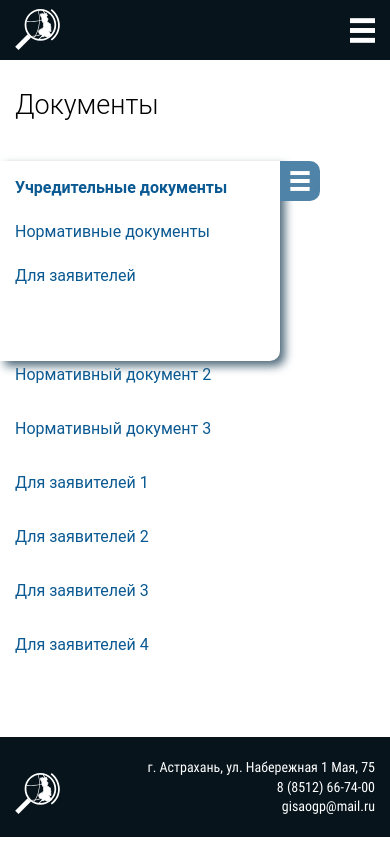
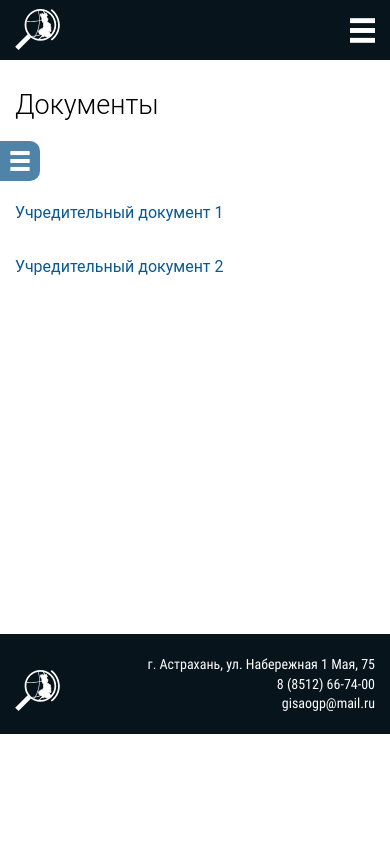
Before and after one commit to yixellet/cpapr-front, a React (Create React App) app: page /docs in a window 390 px wide. Built offline with nearby package versions, Linux system fonts and the light colour scheme.

Commit message:
работаю над докуентами

```diff
--- a/src/components/Documents/Documents.jsx
+++ b/src/components/Documents/Documents.jsx
@@ -7,32 +7,41 @@ import DocumentsList from './DocumentsList/DocumentsList';
 import mainBlockStyles from '../CommonMainBlock/CommonMainBlock.module.css';
 import documentsStyles from './Documents.module.css';
 
-class Documents extends React.Component {
+class  Documents extends React.Component {
   constructor(props) {
-    super(props);
+    super(props)
 
+    this.handleChangeDocType = this.handleChangeDocType.bind(this);
+    this.getUniqueValues = this.getUniqueValues.bind(this);
     this.documentTypes = this.getUniqueValues(this.props.docList);
 
     this.state = {
-      activeDocumentType: this.documentTypes[0],
+      activeDocumentType: this.documentTypes[0]
     }
-
-    this.handleChangeDocType = this.handleChangeDocType.bind(this);
-  }
-
-  handleChangeDocType(activeDocType) {
-    this.setState({docType: activeDocType})
-    console.log(this.state);
   }
 
   getUniqueValues(arr) {
     let result = [];
+    let objResult = [];
     for (let obj of arr) {
       if (!result.includes(obj.typeName)) {
-        result.push(obj.typeName)
+        result.push(obj.typeName);
+        objResult.push({name: obj.typeName, link: obj.type})
       }
     }
-    return result;
+    return objResult;
+  }
+
+  chooseDocumentType(type) {
+    const res = this.props.docList.filter((doc) => {
+      return (doc.type === type)
+    })
+    return res
+  }
+
+  handleChangeDocType(docType) {
+    this.setState({ activeDocumentType: docType })
+    console.log(docType)
   }
 
   render() {
@@ -41,8 +50,8 @@ class Documents extends React.Component {
         <section className={mainBlockStyles.content}>
           <PageTitle name="Документы" />
           <div className={documentsStyles.body}>
-            <SideMenu handleClick={this.handleChangeDocType} list={this.documentTypes} activeDocumentType={this.state.activeDocumentType} />
-            <DocumentsList list={this.props.docList} />
+            <SideMenu list={this.documentTypes} activeDocumentType={this.state.activeDocumentType.link} onMenuItemClick={this.handleChangeDocType} />
+            <DocumentsList list={this.chooseDocumentType(this.state.activeDocumentType.link)} />
           </div>
         </section>
       </main>
--- a/src/components/Documents/DocumentsList/Document/Document.jsx
+++ b/src/components/Documents/DocumentsList/Document/Document.jsx
@@ -7,7 +7,7 @@ class Document extends React.Component {
   render() {
     return (
       <li className={styles.item}>
-        <Link className={styles.link} target="blank" to={this.props.content.doc_file}>{this.props.content.name}</Link>
+        <Link className={styles.link} target="blank" to={this.props.content.link}>{this.props.content.name}</Link>
       </li>
     )
   }
--- a/src/components/SideMenu/SideMenu.jsx
+++ b/src/components/SideMenu/SideMenu.jsx
@@ -5,16 +5,29 @@ import SideMenuItem from './SideMenuItem/SideMenuItem';
 import styles from './SideMenu.module.css';
 
 class SideMenu extends React.Component {
+  constructor(props) {
+    super(props)
+
+    this.state = {
+      isOpen: false
+    }
+
+    this.handleSideMenuOpenOrClose = this.handleSideMenuOpenOrClose.bind(this)
+  }
+
+  handleSideMenuOpenOrClose() {
+    const { isOpen } = this.state;
+    this.setState({ isOpen: !isOpen });
+  }
 
   render() {
-    console.log(this.props);
     return (
-      <div className={styles.side_menu}>
-        <button className={styles.button}/>
+      <div className={this.state.isOpen ? `${styles.side_menu} ${styles.side_menu_open}` : `${styles.side_menu} ${styles.side_menu_closed}`}>
+        <button onClick={this.handleSideMenuOpenOrClose} className={styles.button}/>
         <ul className={styles.list}>
           {
             this.props.list.map((item) => {
-              return (<SideMenuItem onClick={this.props.handleClick.bind(this, item)} key={item} name={item} isActive={this.props.activeDocumentType === item}/>)
+              return (<SideMenuItem onItemClick={this.props.onMenuItemClick} key={item.link} content={item} isActive={item.link === this.props.activeDocumentType} />)
             })
           }
         </ul>
--- a/src/components/SideMenu/SideMenu.module.css
+++ b/src/components/SideMenu/SideMenu.module.css
@@ -17,12 +17,19 @@
 @media screen and (max-width: 768px) {
   .side_menu {
     position: absolute;
-    left: -15px;
-    top: -40px;
+    top: -60px;
     min-width: 280px;
     min-height: 200px;
     border-bottom-right-radius: 10px;
+  }
+
+  .side_menu_open {
+    left: -15px;
     box-shadow: 5px 5px 10px #4e697a;
+  }
+
+  .side_menu_closed {
+    left: -295px;
   }
 
   .button {
--- a/src/components/SideMenu/SideMenuItem/SideMenuItem.jsx
+++ b/src/components/SideMenu/SideMenuItem/SideMenuItem.jsx
@@ -1,17 +1,16 @@
 import React from "react";
 
-import './SideMenuItem.css';
+import styles from './SideMenuItem.module.css';
 
-class MenuItem extends React.Component {
+class SideMenuItem extends React.Component {
 
   render() {
-    const { name, isActive } = this.props;
     return (
-      <li className={isActive ? 'sidemenu__item sidemenu__item_active' : 'sidemenu__item'}>
-          {name}
+      <li onClick={this.props.onItemClick} className={this.props.isActive ? `${styles.item} ${styles.item_active}` : styles.item}>
+          {this.props.content.name}
       </li>
     )
   }
 }
 
-export default MenuItem;
+export default SideMenuItem;
--- a/src/components/SideMenu/SideMenuItem/SideMenuItem.css
+++ b/src/components/SideMenu/SideMenuItem/SideMenuItem.module.css
@@ -1,18 +1,18 @@
-.sidemenu__item {
+.item {
+  margin-bottom: 20px;
   font-family: Roboto;
   line-height: 1.5;
   text-decoration: none;
   color: #0A5992;
   font-size: 16px;
   font-weight: 400;
-  margin-bottom: 20px;
   cursor: pointer;
 }
 
-.sidemenu__item_active {
+.item_active {
   font-weight: 700;
 }
 
-.sidemenu__item:hover {
+.item:hover {
   color: rgb(97, 179, 238);
 }
--- a/src/content/documents.js
+++ b/src/content/documents.js
@@ -50,6 +50,7 @@ const documents = [
     link:
       "http://127.0.0.1:8000/media/documents/6.%D0%A4%D0%B5%D0%B4%D0%B5%D1%80%D0%B0%D0%BB%D1%8C%D0%BD%D1%8B%D0%B9_%D0%B7%D0%B0%D0%BA%D0%BE%D0%BD_%D0%BE%D1%82_14.02.2009_%D0%B3_22_%D0%A4%D0%97.doc",
     typeName: "Для заявителей",
+    type: 'cli',
     subtype: null,
     name: "Для заявителей 1",
   },
```
Also changed, not shown: 2 other files (tests, documents, lock files or other folders).
